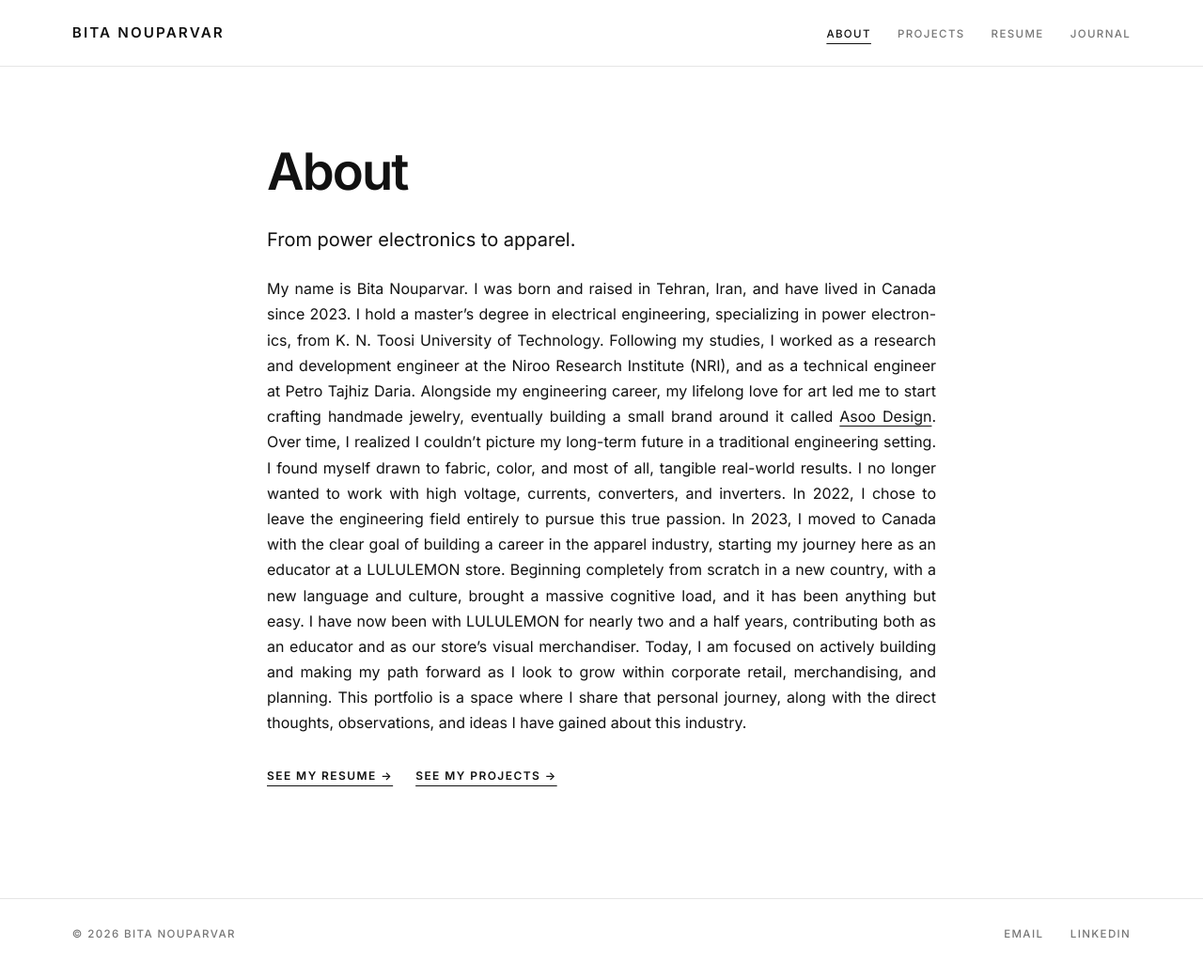
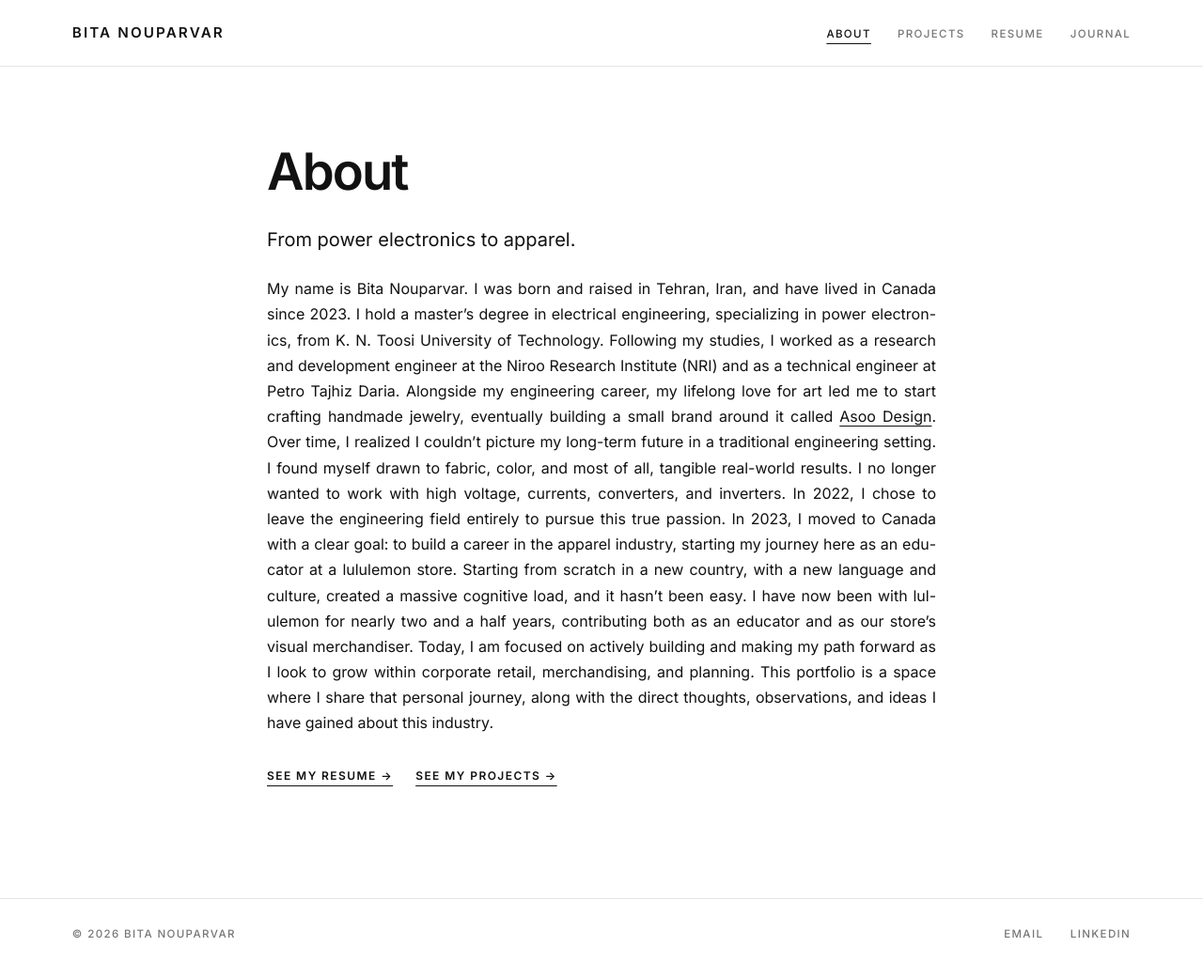
Before and after one commit to bitanp1994/bitanouparvar.com, a Jekyll site: the page built from about.md, in a window 1280 px wide. Shown: the whole page at 94% size. Built offline with Jekyll 4.4.1, drawn with Linux system fonts in a browser that asks for light colours.

Commit message:
Update about.md

```diff
--- a/about.md
+++ b/about.md
@@ -5,9 +5,9 @@ intro: "From power electronics to apparel."
 ---
 
 My name is Bita Nouparvar. I was born and raised in Tehran, Iran, and have lived in Canada since 2023.
-I hold a master's degree in electrical engineering, specializing in power electronics, from K. N. Toosi University of Technology. Following my studies, I worked as a research and development engineer at the Niroo Research Institute (NRI), and as a technical engineer at Petro Tajhiz Daria. Alongside my engineering career, my lifelong love for art led me to start crafting handmade jewelry, eventually building a small brand around it called [Asoo Design]({{ '/projects/asoo-design/' | relative_url }}). Over time, I realized I couldn't picture my long-term future in a traditional engineering setting. I found myself drawn to fabric, color, and most of all, tangible real-world results. I no longer wanted to work with high voltage, currents, converters, and inverters. In 2022, I chose to leave the engineering field entirely to pursue this true passion.
-In 2023, I moved to Canada with the clear goal of building a career in the apparel industry, starting my journey here as an educator at a LULULEMON store. Beginning completely from scratch in a new country, with a new language and culture, brought a massive cognitive load, and it has been anything but easy.
-I have now been with LULULEMON for nearly two and a half years, contributing both as an educator and as our store’s visual merchandiser. Today, I am focused on actively building and making my path forward as I look to grow within corporate retail, merchandising, and planning.
+I hold a master's degree in electrical engineering, specializing in power electronics, from K. N. Toosi University of Technology. Following my studies, I worked as a research and development engineer at the Niroo Research Institute (NRI) and as a technical engineer at Petro Tajhiz Daria. Alongside my engineering career, my lifelong love for art led me to start crafting handmade jewelry, eventually building a small brand around it called [Asoo Design]({{ '/projects/asoo-design/' | relative_url }}). Over time, I realized I couldn't picture my long-term future in a traditional engineering setting. I found myself drawn to fabric, color, and most of all, tangible real-world results. I no longer wanted to work with high voltage, currents, converters, and inverters. In 2022, I chose to leave the engineering field entirely to pursue this true passion.
+In 2023, I moved to Canada with a clear goal: to build a career in the apparel industry, starting my journey here as an educator at a lululemon store. Starting from scratch in a new country, with a new language and culture, created a massive cognitive load, and it hasn't been easy.
+I have now been with lululemon for nearly two and a half years, contributing both as an educator and as our store’s visual merchandiser. Today, I am focused on actively building and making my path forward as I look to grow within corporate retail, merchandising, and planning.
 This portfolio is a space where I share that personal journey, along with the direct thoughts, observations, and ideas I have gained about this industry.
 
 <p class="text-links"><a href="{{ '/resume/' | relative_url }}">See my resume →</a><a href="{{ '/projects/' | relative_url }}">See my projects →</a></p>
```
